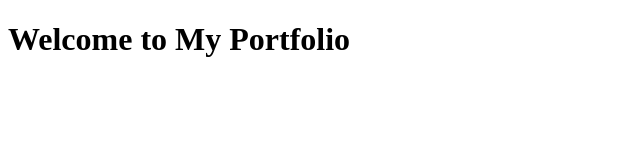
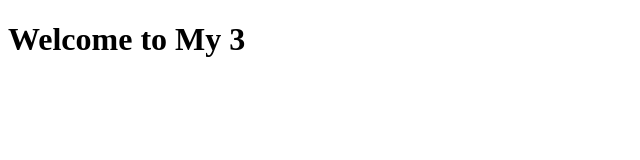
Before and after one commit to Mufinance/github, a plain HTML site: page index.html in a window 1280 px wide. Shown: the whole page, without its empty margins (0-640 px from the left). Drawn offline with Linux system fonts and the light colour scheme.

Commit message:
Third Commit

```diff
--- a/index.html
+++ b/index.html
@@ -6,6 +6,6 @@
     <title>Document</title>
 </head>
 <body>
-    <h1>Welcome to My Portfolio</h1>
+    <h1>Welcome to My 3</h1>
 </body>
 </html>
```
